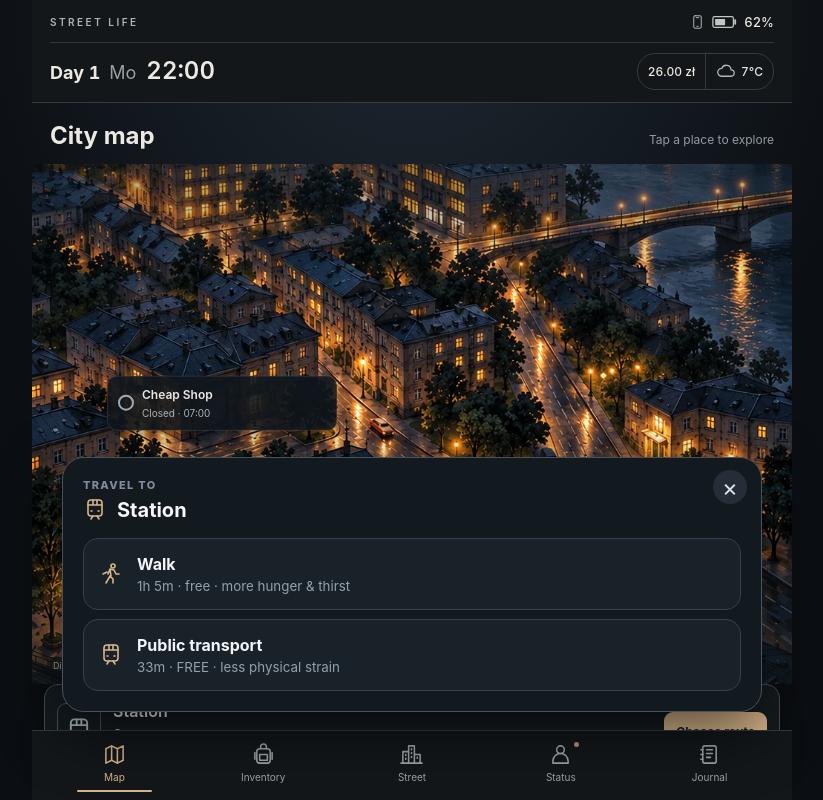
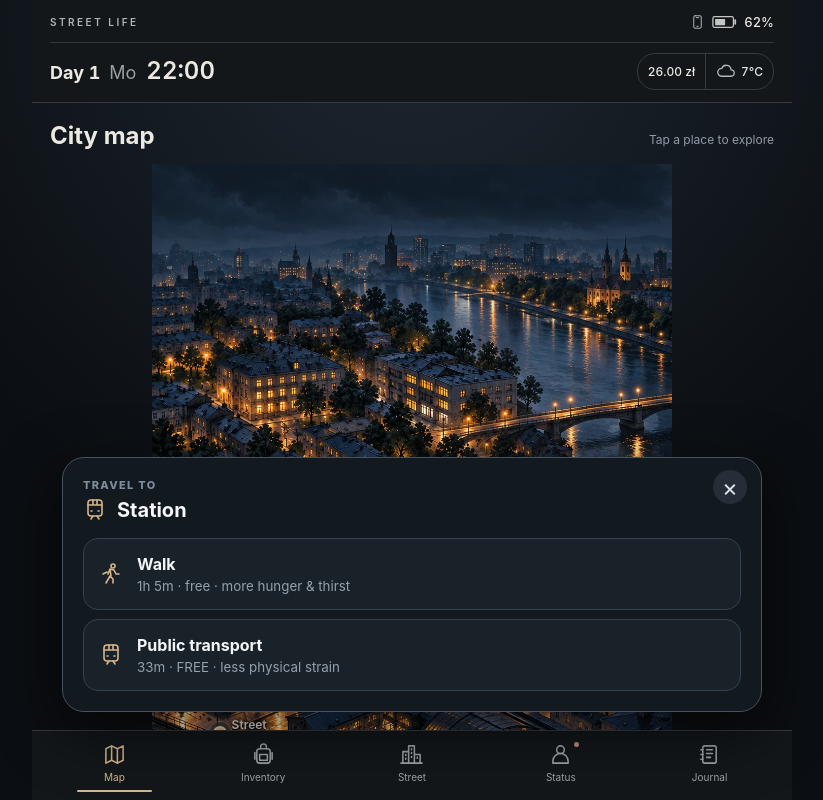
Before and after one commit to AlexanderKruk/street-life-game, a React (Vite) app: page / in a window 1280 px wide. Both pictures are taken after a click on the button "Maybe the station? At least I could sit down.". Shown: the top 800 px of the page, without its empty margins (228-1051 px from the left). Built offline with nearby package versions, Linux system fonts and the light colour scheme.

Commit message:
Anchor compact map dots to city buildings instead of card columns (v102)

```diff
--- a/src/App.tsx
+++ b/src/App.tsx
@@ -2271,7 +2271,7 @@ export default function App() {
       </section>
     </div>}
 
-    <footer><button className="reset" onClick={reset}>Reset save</button><small className="build-version">v2026.10.10-101</small></footer>
+    <footer><button className="reset" onClick={reset}>Reset save</button><small className="build-version">v2026.10.10-102</small></footer>
     <nav className={screen === 'travel' || phoneActivity ? 'bottom-nav travelling' : 'bottom-nav'} aria-label="Main navigation">
       {nav('map', 'map', 'Map')}
       {nav('inventory', 'backpack', 'Inventory')}
--- a/src/CityMap.tsx
+++ b/src/CityMap.tsx
@@ -3,9 +3,9 @@ import { formatTime, isOpen, type Location } from './game'
 import { Icon, locationIcon } from './Icon'
 
 const positions: Record<string, [number, number]> = {
-  support: [25, 12], daycenter: [75, 12], hospital: [25, 29], jobcenter: [75, 29],
-  shop: [25, 46], shelter: [75, 46], street: [25, 65], work: [75, 65],
-  station: [25, 84], 'residential-shelter': [75, 84],
+  support: [18, 30], daycenter: [64, 38], hospital: [85, 19], jobcenter: [16, 9],
+  shop: [26, 51], shelter: [80, 62], street: [13, 73], work: [85, 46],
+  station: [49, 91], 'residential-shelter': [83, 80],
 }
 
 export default function CityMap({ places, currentId, minutes, reservedBed, routeId, onRoute }: {
@@ -25,13 +25,13 @@ export default function CityMap({ places, currentId, minutes, reservedBed, route
     <div className="district-map-heading"><h2>City map</h2><span>Tap a place to explore</span></div>
     <div className="district-scene">
       <img src="/street-life-game/assets/city-night.webp" alt="Rainy city rooftops, warm windows and a railway station beside the river at night" />
-      {origin && target && selected.id !== currentId && <svg className="district-route" viewBox="0 0 100 100" preserveAspectRatio="none" aria-hidden="true"><path d={`M ${origin[0]} ${origin[1]} L 50 ${origin[1]} L 50 ${target[1]} L ${target[0]} ${target[1]}`} /></svg>}
+      {origin && target && selected.id !== currentId && <svg className="district-route" viewBox="0 0 100 100" preserveAspectRatio="none" aria-hidden="true"><path d={`M ${origin[0]} ${origin[1]} C ${origin[0] + (target[0] - origin[0]) * .55} ${origin[1]}, ${origin[0] + (target[0] - origin[0]) * .2} ${target[1]}, ${target[0]} ${target[1]}`} /></svg>}
       {places.map(place => {
         const [x, y] = positions[place.id] ?? [50, 50]
         const here = place.id === currentId
         const active = place.id === selected.id
-        return <button key={place.id} className={`district-pin${here ? ' here' : ''}${active ? ' selected' : ''}`} style={{ left: `${x}%`, top: `${y}%` }} onClick={() => setFocusedId(place.id)} aria-pressed={active}>
-          <span className="district-marker" aria-hidden="true" /><span><strong>{place.name}</strong><small>{status(place)}</small></span>
+        return <button key={place.id} className={`district-pin${x > 55 ? ' label-left' : ''}${here ? ' here' : ''}${active ? ' selected' : ''}`} style={{ left: `${x}%`, top: `${y}%` }} onClick={() => setFocusedId(place.id)} aria-pressed={active} aria-label={`${place.name} ${status(place)}`}>
+          <span className="district-marker" aria-hidden="true" /><span className="district-label"><strong>{place.name}</strong>{(here || active) && <small>{status(place)}</small>}</span>
         </button>
       })}
       <small className="district-note">District overview · route illustration</small>
--- a/src/styles.css
+++ b/src/styles.css
@@ -665,17 +665,21 @@ button.inventory-item { width:100%; }
 .district-map-heading { display:flex; align-items:baseline; justify-content:space-between; gap:12px; padding:0 18px 14px; }
 .district-map-heading h2 { margin:0; font-size:24px; }
 .district-map-heading > span { color:#929ba3; font-size:12px; }
-.district-scene { position:relative; height:clamp(440px,65svh,680px); overflow:hidden; background:#152029; }
+.district-scene { position:relative; width:min(100%,520px); aspect-ratio:2 / 3; margin:0 auto; overflow:hidden; background:#152029; }
 .district-scene > img { width:100%; height:100%; object-fit:cover; display:block; }
 .district-scene::after { content:""; position:absolute; inset:0; pointer-events:none; background:linear-gradient(#10171d66,transparent 25%,transparent 80%,#111719aa); }
-.district-pin { position:absolute; z-index:2; transform:translate(-50%,-50%); width:45%; max-width:230px; display:flex; align-items:center; gap:8px; padding:10px; border:1px solid #aeb5bb25; border-radius:10px; text-align:left; background:#10171de8; color:#eae7e1; box-shadow:0 4px 16px #0006; cursor:pointer; }
+/* Locations are anchored by the dot, not by a rectangular label. */
+.district-pin { position:absolute; z-index:2; transform:translate(-50%,-50%); width:44px; height:44px; display:grid; place-items:center; padding:0; border:0; border-radius:50%; background:transparent; color:#eeeae2; cursor:pointer; overflow:visible; }
+.district-label { position:absolute; left:34px; top:50%; transform:translateY(-50%); width:max-content; max-width:120px; pointer-events:auto; text-align:left; text-shadow:0 1px 3px #000,0 0 8px #000,0 0 16px #000; }
+.district-pin.label-left .district-label { left:auto; right:34px; text-align:right; }
 .district-pin strong { display:block; font-size:12px; font-weight:600; line-height:1.3; }
-.district-pin small { display:block; margin-top:4px; font-size:10px; line-height:1.3; color:#abb2b7; }
-.district-marker { width:16px; height:16px; border:2px solid #a0a9b0; border-radius:50%; flex-shrink:0; }
-.district-pin.here .district-marker { border-color:#d7b58a; background:#d7b58a; box-shadow:inset 0 0 0 3px #172026; }
-.district-pin.here small { color:#d7b58a; }
-.district-pin.selected { border-color:#d7b58a; }
-.district-pin.selected .district-marker { border-color:#d7b58a; }
+.district-pin small { display:block; margin-top:3px; font-size:10px; line-height:1.3; color:#d1d3d1; }
+.district-marker { display:block; width:14px; height:14px; border:2px solid #d7dbdc; background:#1c2930; border-radius:50%; box-shadow:0 1px 6px #000b,0 0 0 4px #111b2370; }
+.district-pin.here .district-marker { border-color:#efd5ac; background:#d7b58a; box-shadow:0 0 0 4px #111b2399,0 0 0 5px #d7b58a66; }
+.district-pin.here small { color:#e4c395; }
+.district-pin.selected { z-index:4; }
+.district-pin.selected .district-marker { width:17px; height:17px; border-color:#e8c698; box-shadow:0 0 0 5px #111b2399,0 0 0 7px #d7b58a66; }
+.district-pin.selected .district-label { color:#f1d2a7; }
 .district-pin:focus-visible,.district-route-button:focus-visible { outline:2px solid #d7b58a; outline-offset:3px; }
 .district-route { position:absolute; inset:0; width:100%; height:100%; z-index:1; pointer-events:none; overflow:visible; }
 .district-route path { fill:none; stroke:#d7b58a; stroke-width:2; vector-effect:non-scaling-stroke; stroke-dasharray:2 7; stroke-linecap:round; opacity:.85; }
@@ -696,7 +700,7 @@ button.inventory-item { width:100%; }
   .district-card { gap:10px; grid-template-columns:36px minmax(0,1fr); }
   .district-place-icon { width:36px; }
   .district-route-button { grid-column:2; justify-self:start; }
-  .district-pin { gap:6px; padding:9px 7px; }
-  .district-marker { width:13px; height:13px; }
+  .district-label { max-width:105px; }
+  .district-pin strong { font-size:11px; }
 }
 @media(prefers-reduced-motion:reduce) { .district-pin { scroll-behavior:auto; } }
```
